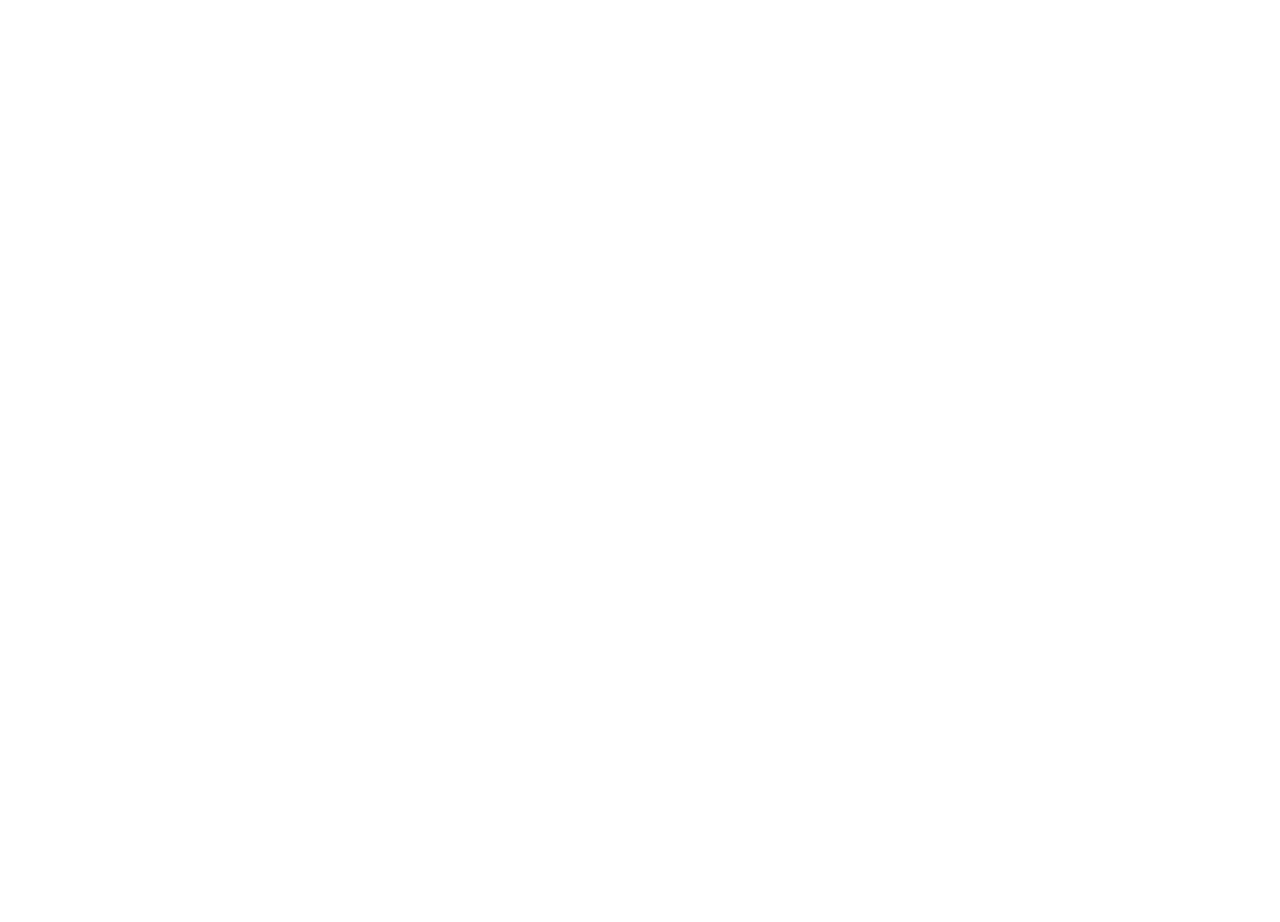
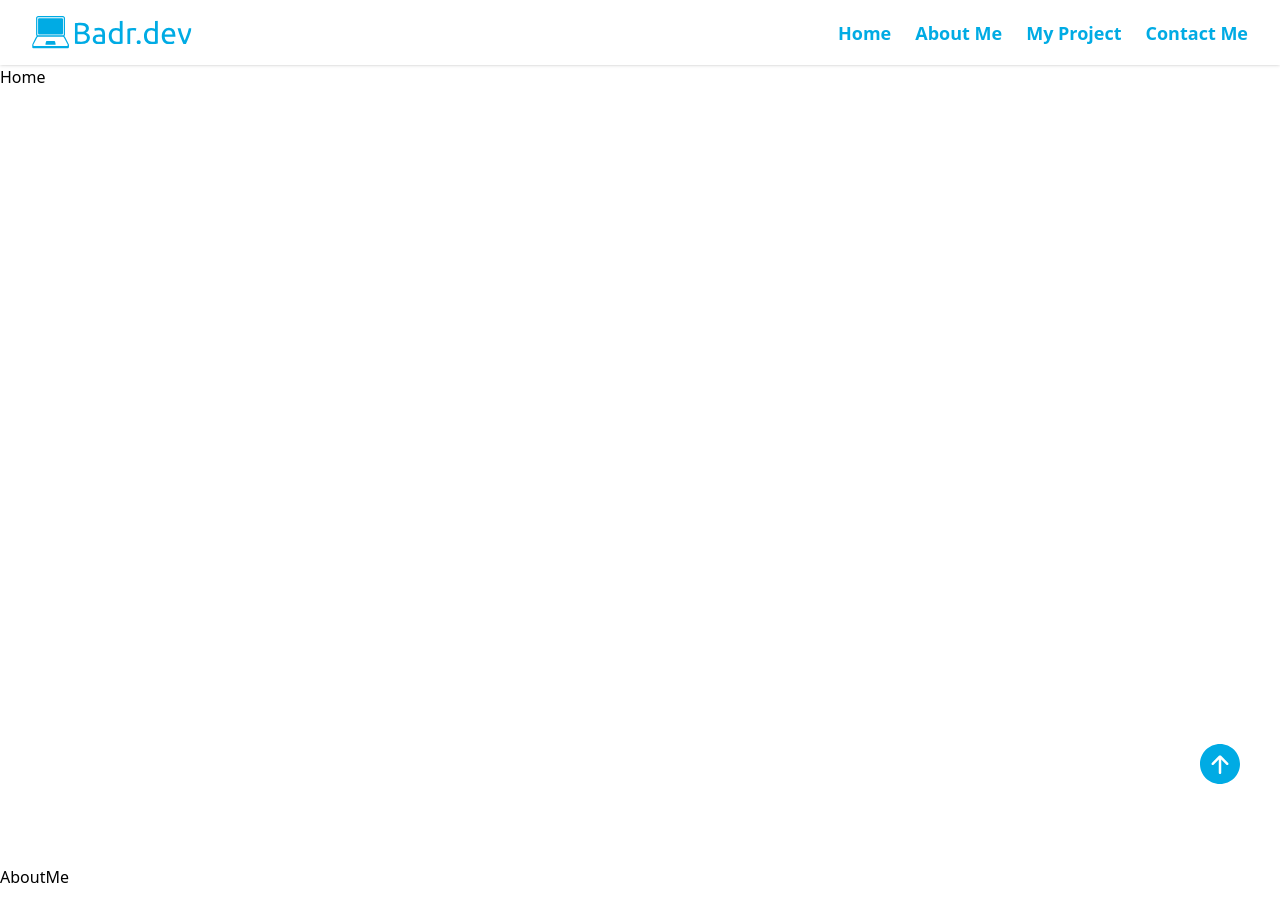
Before and after one commit to Badr-21/Portfolio-website, a React (Vite) app: page / in a window 1280 px wide. Shown: the top 922 px of the page. Before the commit the page ends 800 px from the top, so only its background shows below. Built offline with nearby package versions, Linux system fonts and the light colour scheme.

Commit message:
modified app component to solve sticky header and scolls features problems

```diff
--- a/src/App.jsx
+++ b/src/App.jsx
@@ -1,5 +1,57 @@
+import AboutMe from "./Components/AboutMe";
+import ContactMe from "./Components/ContactMe";
+import Header from "./Components/Header";
+import Home from "./Components/Home";
+import MyProjects from "./Components/MyProjects";
+import arrowUpIcon from "./assets/arrow-up.svg";
+import { useRef, useState } from "react";
+
 function App() {
-   return <></>;
+   const [show, setShow] = useState(true);
+
+   const homeRef = useRef();
+   const aboutMeRef = useRef();
+   const myProjectsRef = useRef();
+   const contactMeRef = useRef();
+   const handleScrollTo = (ref) => {
+      ref.current.scrollIntoView({
+         behavior: "smooth",
+      });
+   };
+
+   const scrollToTop = () => {
+      window.scrollTo({
+         top: 0,
+         behavior: "smooth",
+      });
+   };
+   return (
+      <>
+         <Header
+            homeRef={homeRef}
+            aboutMeRef={aboutMeRef}
+            myProjectsRef={myProjectsRef}
+            contactMeRef={contactMeRef}
+            handleScrollTo={handleScrollTo}
+            show={show}
+            setShow={setShow}
+         />
+         <main>
+            <Home ref={homeRef} />
+            <AboutMe ref={aboutMeRef} />
+            <MyProjects ref={myProjectsRef} />
+            <ContactMe ref={contactMeRef} />
+            <img
+               src={arrowUpIcon}
+               alt="arrow up icon"
+               onClick={scrollToTop}
+               className={`${
+                  show ? "right-[2.5rem]" : "right-[-2.5rem]"
+               } w-10 fixed bottom-4 hover:cursor-pointer hover:scale-110`}
+            />
+         </main>
+      </>
+   );
 }
 
 export default App;
```
